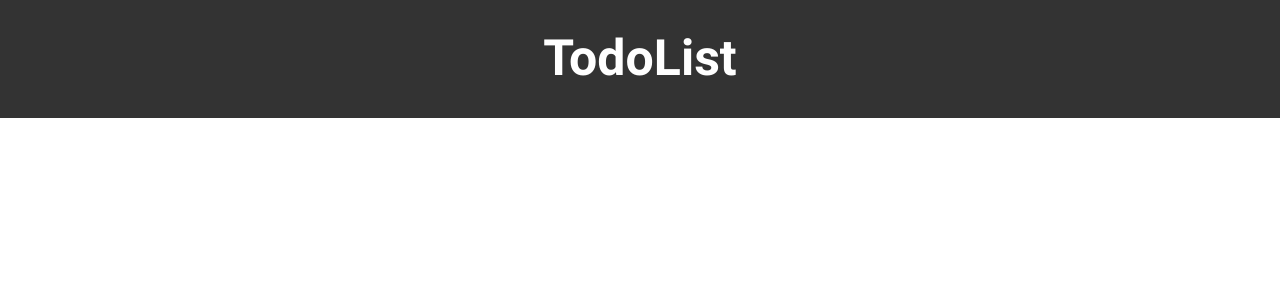
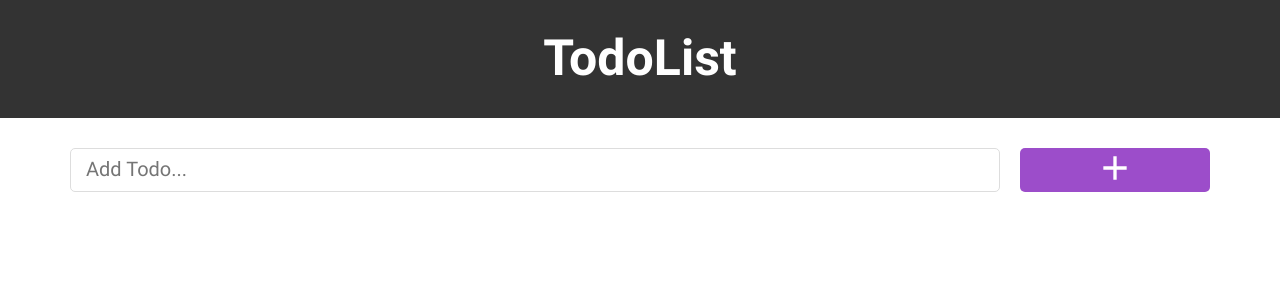
Before and after one commit to Vadim-Sakuta-VS/TodoList, a React (Create React App) app: page / in a window 1280 px wide. Shown: the top 300 px of the page. Built offline with nearby package versions, Linux system fonts and the light colour scheme.

Commit message:
added form-add component

```diff
--- a/src/App.js
+++ b/src/App.js
@@ -1,12 +1,40 @@
 import './App.scss';
 import Header from './components/Header/Header';
+import FormAdd from './components/FromAdd/FormAdd';
+import {useState, useEffect} from 'react';
 
 function App() {
-  return (
-    <div className='app'>
-      <Header/>
-    </div>
-  );
+    const [todoList, setTodoList] = useState([]);
+
+    useEffect(() => {
+        const todoListStrJSON = localStorage.getItem('todoList');
+        if (todoListStrJSON) {
+            setTodoList(JSON.parse(todoListStrJSON));
+        }
+    }, []);
+
+    useEffect(() => {
+        localStorage.setItem('todoList', JSON.stringify(todoList));
+    }, [todoList]);
+
+    let addTodo = (todoText) => {
+        const todo = {
+            id: Date.now(),
+            text: todoText
+        }
+        setTodoList([...todoList, todo]);
+    }
+
+    return (
+        <div className='app'>
+            <Header/>
+            <main className='main'>
+                <div className="container">
+                    <FormAdd addTodo={addTodo}/>
+                </div>
+            </main>
+        </div>
+    );
 }
 
 export default App;
--- a/src/App.scss
+++ b/src/App.scss
@@ -22,3 +22,7 @@ body {
   max-width: 1140px;
   margin: 0 auto;
 }
+
+.main {
+  padding-top: 30px;
+}
--- /dev/null
+++ b/src/components/Button/Button.jsx
@@ -0,0 +1,12 @@
+import React from 'react';
+import './Button.scss';
+
+const Button = (props) => {
+    return (
+        <button className={`btn ${props.class_el}`}>
+            {props.inner}
+        </button>
+    );
+};
+
+export default Button;
--- /dev/null
+++ b/src/components/Button/Button.scss
@@ -0,0 +1,13 @@
+.btn {
+  padding: 0;
+  border: 0;
+  border-radius: 5px;
+  background-color: #9c4dca;
+  outline: none;
+  cursor: pointer;
+  transition: .2s;
+
+  &:hover, &:focus-visible {
+    box-shadow: 0 0 10px 0 #9c4dca;
+  }
+}
--- /dev/null
+++ b/src/components/FromAdd/FormAdd.jsx
@@ -0,0 +1,52 @@
+import React from 'react';
+import './FormAdd.scss';
+import sprite from '../../svg/sprite.svg';
+import Button from '../Button/Button';
+import {useState} from 'react';
+
+const FormAdd = ({addTodo}) => {
+    let [value, setValue] = useState('');
+
+    const svg = (
+        <svg>
+            <use href={sprite + '#icon-add'}/>
+        </svg>
+    );
+
+    const onChangeHandler = (e) => {
+        setValue(e.target.value);
+    }
+
+    const onFocusHandler = (e) => {
+        e.target.classList.remove('input--error');
+    }
+
+    const submitHandler = (e) => {
+        e.preventDefault();
+        const todoText = e.target['todo'].value;
+
+        if (todoText) {
+            addTodo(todoText);
+            setValue('');
+        } else {
+            e.target['todo'].classList.add('input--error');
+        }
+    }
+
+    return (
+        <form className='form-add' onSubmit={submitHandler}>
+            <input
+                type='text'
+                name='todo'
+                placeholder='Add Todo...'
+                className='input form-add__input'
+                value={value}
+                onChange={onChangeHandler}
+                onFocus={onFocusHandler}
+            />
+            <Button class_el='form-add__btn' inner={svg}/>
+        </form>
+    );
+};
+
+export default FormAdd;
--- /dev/null
+++ b/src/components/FromAdd/FormAdd.scss
@@ -0,0 +1,43 @@
+.form-add {
+  display: flex;
+
+  &__input {
+    flex-basis: 83%;
+  }
+
+  &__btn {
+    flex-basis: 17%;
+    margin-left: 20px;
+
+    svg {
+      width: 40px;
+      height: 40px;
+      fill: #fff;
+    }
+  }
+}
+
+.input {
+  font-size: 20px;
+  padding: 0 15px;
+  border-radius: 5px;
+  border: 1px solid #ddd;
+  outline: none;
+  transition: .2s;
+
+  &::placeholder {
+    transition: inherit;
+  }
+
+  &:hover::placeholder, &:focus::placeholder {
+    color: #333333;
+  }
+
+  &:focus {
+    border-color: #9c4dca;
+  }
+
+  &--error {
+    border-color: #ff0000;
+  }
+}
```
Also changed, not shown: src/svg/sprite.svg (added).
